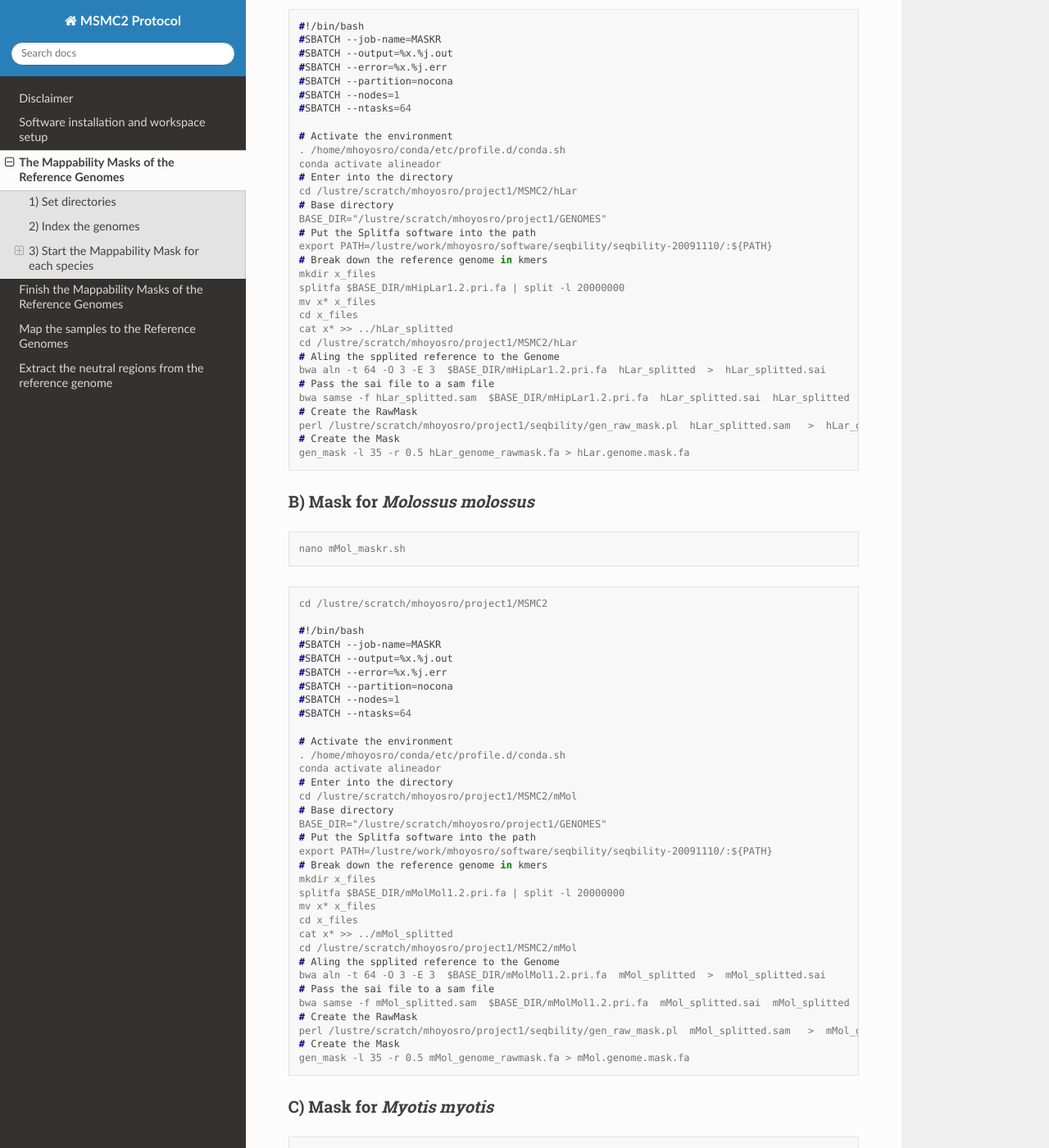
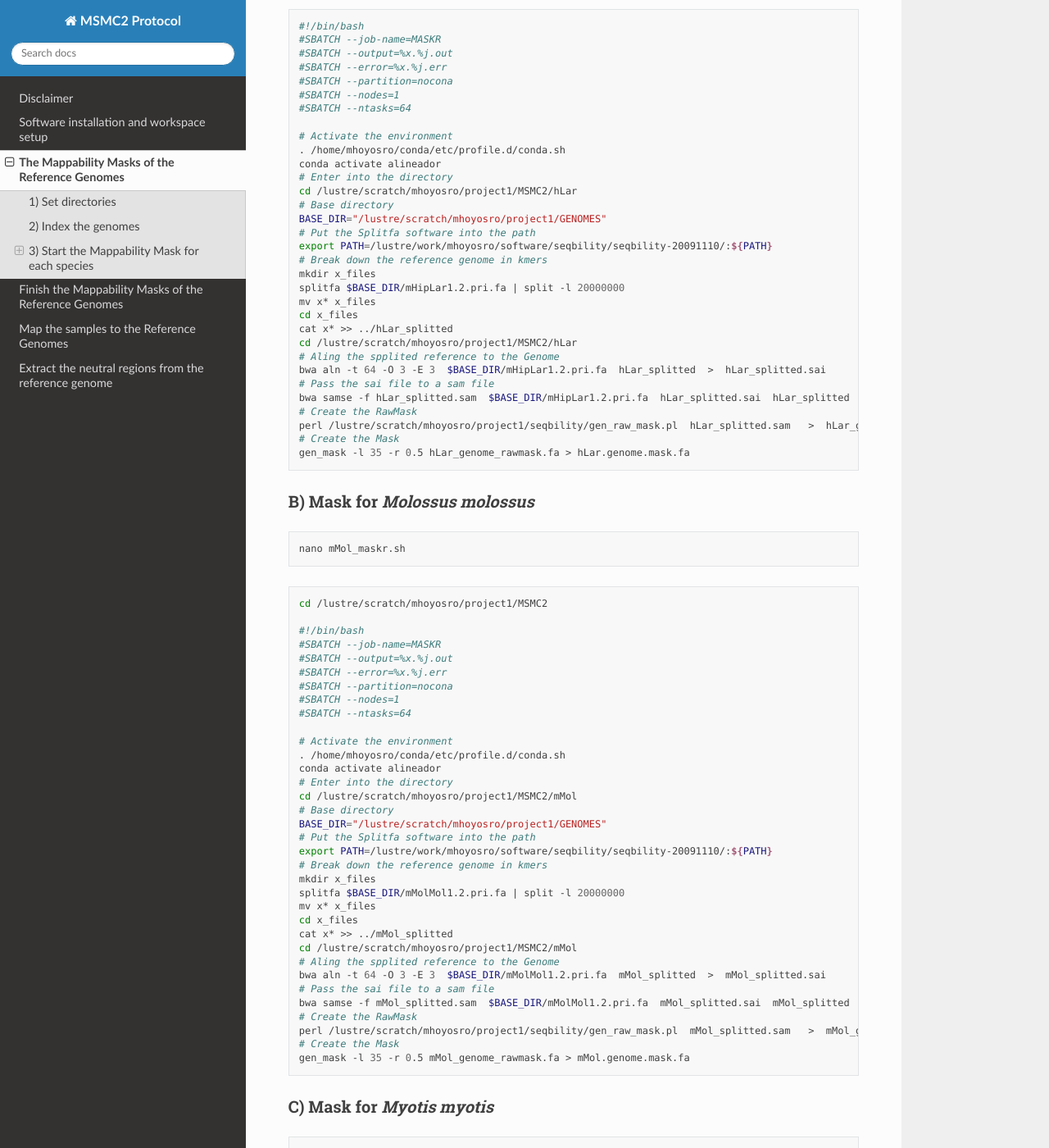
Before and after one commit to hoyosmanuel/MSMC2-Protocol, a Sphinx documentation site: the page built from docs/source/02_Data_Processing_1.rst, in a window 1280 px wide and 1400 px high, scrolled down 1273 px. Shown: the whole window at 82% size. Built offline with Sphinx 7.4.7 and the Read the Docs theme 3.1.0, drawn with Linux system fonts in a browser that asks for light colours; some of the changed text lies outside the part shown.

Commit message:
Update 02_Data_Processing_1.rst

```diff
--- a/docs/source/02_Data_Processing_1.rst
+++ b/docs/source/02_Data_Processing_1.rst
@@ -9,7 +9,7 @@ The Mappability Masks of the Reference Genomes
 1) Set directories
 --------------------
 
-.. code-block:: console
+.. code-block:: bash
 
    cd /lustre/scratch/mhoyosro/project1/MSMC2
    mkdir hLar mMol mMyo pDis pKuh rFer rAeg
@@ -18,7 +18,7 @@ The Mappability Masks of the Reference Genomes
 2) Index the genomes
 -----------------------
 
-.. code-block:: console
+.. code-block:: bash
 
    cd /lustre/scratch/mhoyosro/project1/MSMC2
    nano indexer.sh
@@ -64,11 +64,11 @@ The Mappability Masks of the Reference Genomes
 A) Mask for *Hipposideros larvatus*
 ~~~~~~~~~~~~~~~~~~~~~~~~~~~~~~~~~~~~
 
-.. code-block:: console
+.. code-block:: bash
 
   nano hLar_maskr.sh
 
-.. code-block:: console
+.. code-block:: bash
 
   #!/bin/bash
   #SBATCH --job-name=MASKR
@@ -107,11 +107,11 @@ A) Mask for *Hipposideros larvatus*
 B) Mask for *Molossus molossus*
 ~~~~~~~~~~~~~~~~~~~~~~~~~~~~~~~~~~~~
 
-.. code-block:: console
+.. code-block:: bash
 
   nano mMol_maskr.sh
 
-.. code-block:: console
+.. code-block:: bash
 
   cd /lustre/scratch/mhoyosro/project1/MSMC2
 
@@ -152,11 +152,11 @@ B) Mask for *Molossus molossus*
 C) Mask for *Myotis myotis*
 ~~~~~~~~~~~~~~~~~~~~~~~~~~~~~~~~~~~~
 
-.. code-block:: console
+.. code-block:: bash
 
   nano mMyo_maskr.sh
 
-.. code-block:: console
+.. code-block:: bash
 
   #!/bin/bash
   #SBATCH --job-name=MASKR
@@ -195,11 +195,11 @@ C) Mask for *Myotis myotis*
 D) Mask for *Phyllostomus discolor*
 ~~~~~~~~~~~~~~~~~~~~~~~~~~~~~~~~~~~~
 
-.. code-block:: console
+.. code-block:: bash
 
   nano pDis_maskr.sh
 
-.. code-block:: console
+.. code-block:: bash
 
   #!/bin/bash
   #SBATCH --job-name=MASKR
@@ -238,11 +238,11 @@ D) Mask for *Phyllostomus discolor*
 E) Mask for *Pipistrellus kuhlii*
 ~~~~~~~~~~~~~~~~~~~~~~~~~~~~~~~~~~~~
 
-.. code-block:: console
+.. code-block:: bash
 
   nano pKuh_maskr.sh
 
-.. code-block:: console
+.. code-block:: bash
 
   #!/bin/bash
   #SBATCH --job-name=MASKR
@@ -281,11 +281,11 @@ E) Mask for *Pipistrellus kuhlii*
 F) Mask for *Rhinolophus ferrumequinum*
 ~~~~~~~~~~~~~~~~~~~~~~~~~~~~~~~~~~~~~~~~~~
 
-.. code-block:: console
+.. code-block:: bash
 
   nano rFer_maskr.sh
 
-.. code-block:: console
+.. code-block:: bash
 
   #!/bin/bash
   #SBATCH --job-name=MASKR
@@ -324,11 +324,11 @@ F) Mask for *Rhinolophus ferrumequinum*
 G) Mask for *Rousettus aegyptiacus*
 ~~~~~~~~~~~~~~~~~~~~~~~~~~~~~~~~~~~~
 
-.. code-block:: console
+.. code-block:: bash
 
   nano rAeg_maskr.sh
 
-.. code-block:: console
+.. code-block:: bash
 
   #!/bin/bash
   #SBATCH --job-name=MASKR
```
